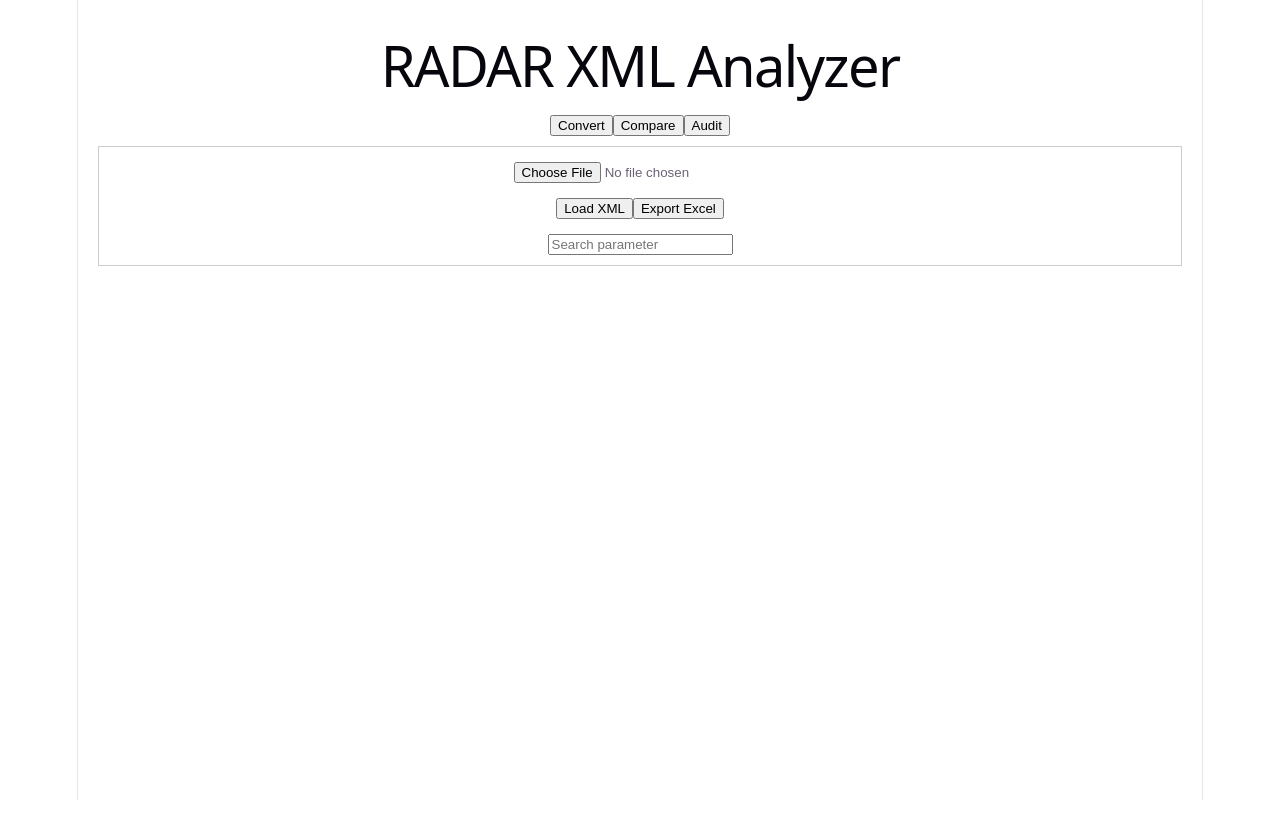
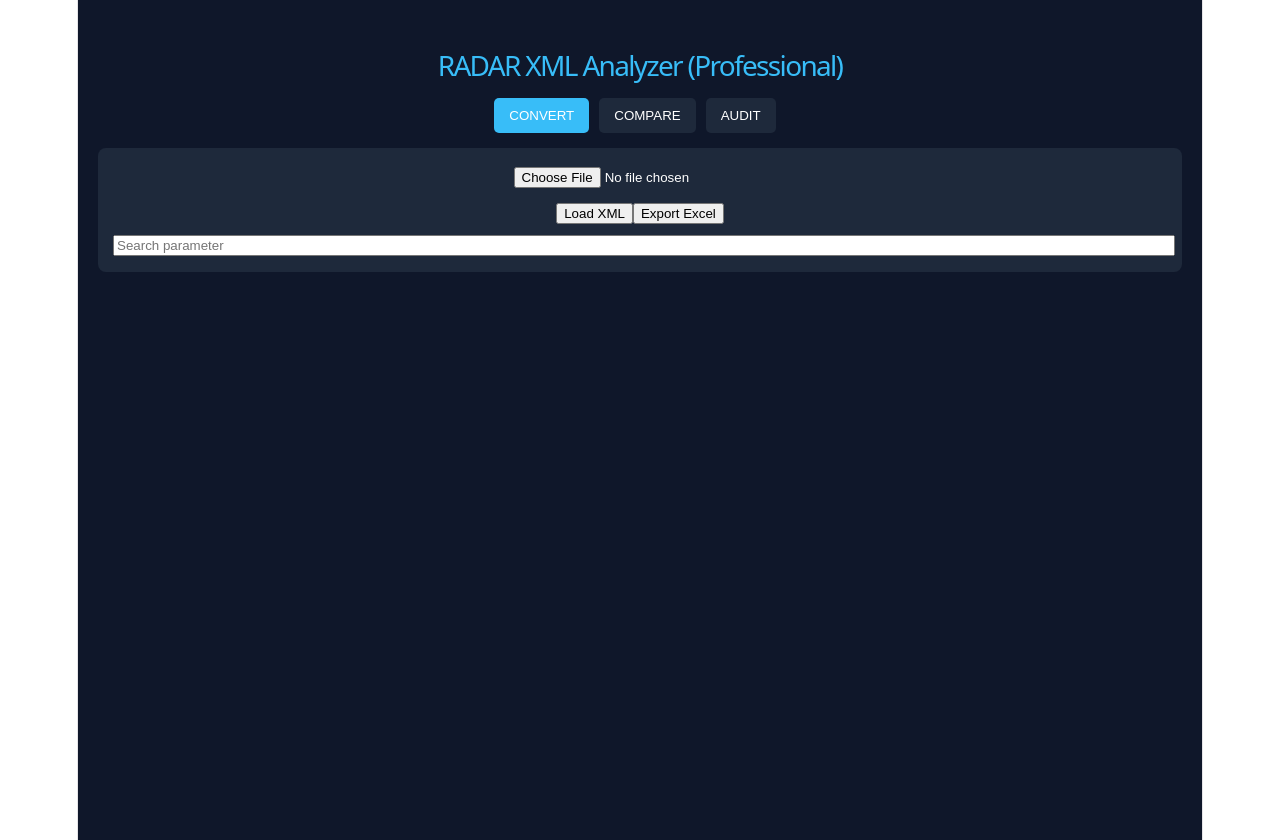
Before and after one commit to celen06/radar-app, a React (Vite) app: page / in a window 1280 px wide. Before the commit the page ends 800 px from the top, so only its background shows below. Built offline with nearby package versions, Linux system fonts and the light colour scheme.

Commit message:
Fix Display

```diff
--- a/src/App.jsx
+++ b/src/App.jsx
@@ -31,11 +31,10 @@ export default function RadarApp() {
 
   const exportToExcel = () => {
     if (!data.length) return;
-
-    const worksheet = XLSX.utils.json_to_sheet(data);
-    const workbook = XLSX.utils.book_new();
-    XLSX.utils.book_append_sheet(workbook, worksheet, "Results");
-    XLSX.writeFile(workbook, `RADAR_${tab}_results.xlsx`);
+    const ws = XLSX.utils.json_to_sheet(data);
+    const wb = XLSX.utils.book_new();
+    XLSX.utils.book_append_sheet(wb, ws, "Results");
+    XLSX.writeFile(wb, `RADAR_${tab}.xlsx`);
   };
 
   const handleConvert = () => {
@@ -45,7 +44,6 @@ export default function RadarApp() {
 
   const handleCompare = () => {
     if (!xml1 || !xml2) return;
-
     const d1 = parseXML(xml1);
     const d2 = parseXML(xml2);
 
@@ -86,7 +84,7 @@ export default function RadarApp() {
       let status = "OK";
       let expected = "";
 
-      if (rule.min !== undefined && rule.max !== undefined) {
+      if (rule.min !== undefined) {
         expected = `${rule.min} to ${rule.max}`;
         const val = Number(item.value);
         if (val < rule.min || val > rule.max) status = "Fail";
@@ -119,16 +117,34 @@ export default function RadarApp() {
   };
 
   return (
-    <div style={{ padding: "20px" }}>
-      <h1>RADAR XML Analyzer</h1>
+    <div style={{ fontFamily: "Arial", background: "#0f172a", color: "white", minHeight: "100vh", padding: "20px" }}>
+      <h1 style={{ fontSize: "28px", marginBottom: "20px", color: "#38bdf8" }}>
+        RADAR XML Analyzer (Professional)
+      </h1>
 
-      <div style={{ marginBottom: "10px" }}>
-        <button onClick={() => setTab("convert")}>Convert</button>
-        <button onClick={() => setTab("compare")}>Compare</button>
-        <button onClick={() => setTab("audit")}>Audit</button>
+      {/* Tabs */}
+      <div style={{ marginBottom: "15px" }}>
+        {["convert", "compare", "audit"].map((t) => (
+          <button
+            key={t}
+            onClick={() => setTab(t)}
+            style={{
+              marginRight: "10px",
+              padding: "10px 15px",
+              background: tab === t ? "#38bdf8" : "#1e293b",
+              color: "white",
+              border: "none",
+              borderRadius: "5px",
+              cursor: "pointer"
+            }}
+          >
+            {t.toUpperCase()}
+          </button>
+        ))}
       </div>
 
-      <div style={{ border: "1px solid #ccc", padding: "10px" }}>
+      {/* Upload Panel */}
+      <div style={{ background: "#1e293b", padding: "15px", borderRadius: "8px" }}>
         <input type="file" accept=".xml" onChange={e => readFile(e.target.files[0], setXml1)} />
         {tab === "compare" && (
           <input type="file" accept=".xml" onChange={e => readFile(e.target.files[0], setXml2)} />
@@ -141,46 +157,32 @@ export default function RadarApp() {
           <button onClick={exportToExcel}>Export Excel</button>
         </div>
 
-        <div style={{ marginTop: "10px" }}>
-          <input
-            placeholder="Search parameter"
-            value={search}
-            onChange={e => setSearch(e.target.value)}
-          />
-        </div>
+        <input
+          placeholder="Search parameter"
+          value={search}
+          onChange={e => setSearch(e.target.value)}
+          style={{ marginTop: "10px", width: "100%" }}
+        />
       </div>
 
-      {filteredData.length > 0 && (
-        <table border="1" style={{ marginTop: "20px", width: "100%" }}>
+      {/* Table */}
+      {filteredData && filteredData.length > 0 && (
+        <table style={{ width: "100%", marginTop: "20px", borderCollapse: "collapse" }}>
           <thead>
-            <tr>
+            <tr style={{ background: "#334155" }}>
               <th>Parameter</th>
-              {tab === "compare" && <>
-                <th>Baseline</th>
-                <th>Current</th>
-              </>}
-              {tab === "audit" && <>
-                <th>Value</th>
-                <th>Expected</th>
-              </>}
+              {tab === "compare" && <><th>Baseline</th><th>Current</th></>}
+              {tab === "audit" && <><th>Value</th><th>Expected</th></>}
               <th>Status</th>
             </tr>
           </thead>
           <tbody>
             {filteredData.map((row, i) => (
-              <tr key={i}>
+              <tr key={i} style={{ borderBottom: "1px solid #334155" }}>
                 <td>{row.Parameter || row.tag}</td>
-                {tab === "compare" && <>
-                  <td>{row.Baseline}</td>
-                  <td>{row.Current}</td>
-                </>}
-                {tab === "audit" && <>
-                  <td>{row.Value}</td>
-                  <td>{row.Expected}</td>
-                </>}
-                <td style={{ color: statusColor(row.Status) }}>
-                  {row.Status || "OK"}
-                </td>
+                {tab === "compare" && <><td>{row.Baseline}</td><td>{row.Current}</td></>}
+                {tab === "audit" && <><td>{row.Value}</td><td>{row.Expected}</td></>}
+                <td style={{ color: statusColor(row.Status) }}>{row.Status || "OK"}</td>
               </tr>
             ))}
           </tbody>
```
